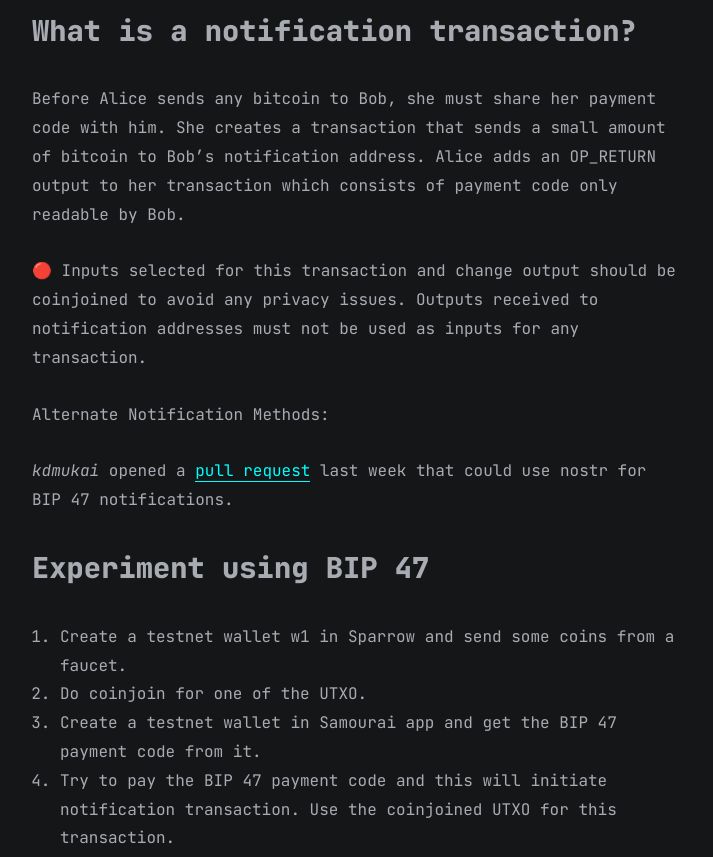
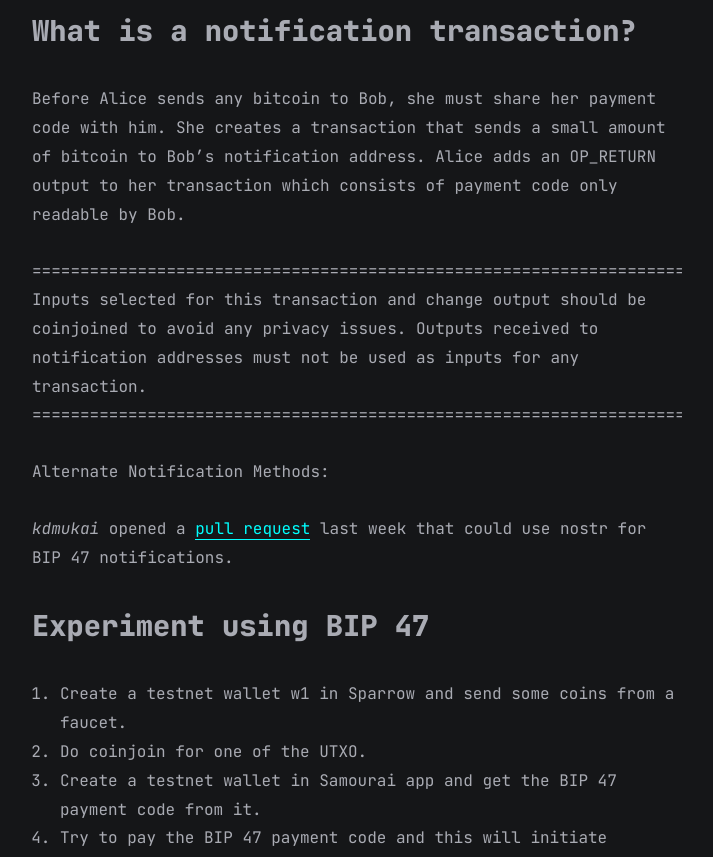
Before and after one commit to consentonchain/blog, a Jekyll site: the page built from all_collections/_posts/2023-01-16-bip47.md, in a window 1280 px wide and 900 px high, scrolled down 911 px, cut to the strip 0-857 px from the top of the window. Shown: the whole strip, without its empty margins (283-996 px from the left). Built offline with Jekyll 4.4.1, drawn with Linux system fonts in a browser that asks for light colours.

```diff
--- a/all_collections/_posts/2023-01-16-bip47.md
+++ b/all_collections/_posts/2023-01-16-bip47.md
@@ -28,10 +28,11 @@ She creates a transaction that sends a small amount of bitcoin to Bob's notifica
 address. Alice adds an OP_RETURN output to her transaction which consists of payment
 code only readable by Bob.
 
-🔴 Inputs selected for this transaction and change output should be coinjoined to avoid
-   any privacy issues. Outputs received to notification addresses must not be used as inputs
-   for any transaction.
-
+=========================================================================================
+Inputs selected for this transaction and change output should be coinjoined to avoid
+any privacy issues. Outputs received to notification addresses must not be used as inputs
+for any transaction.
+=========================================================================================
 
 Alternate Notification Methods:
 
```
